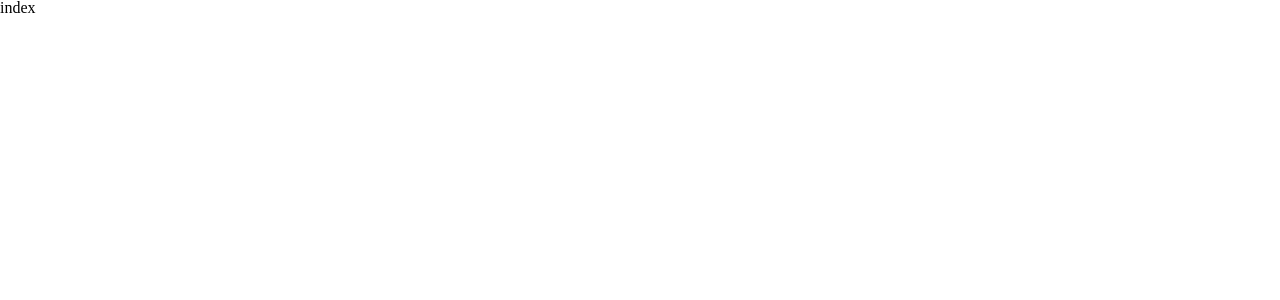
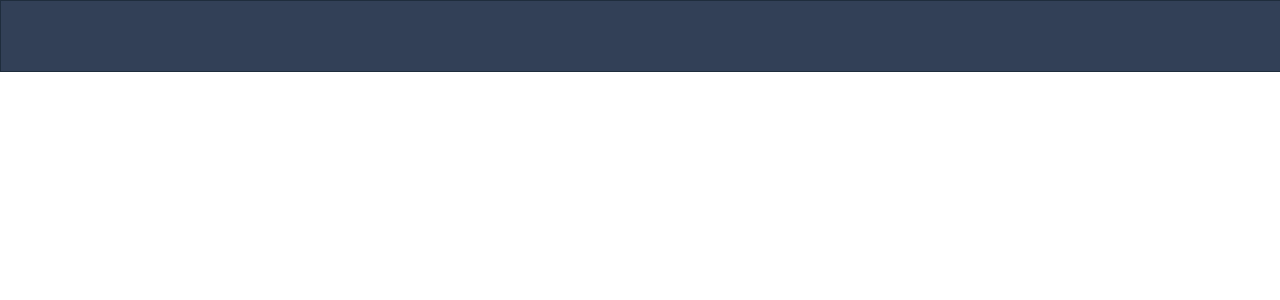
Before and after one commit to youwei997/nodejs-element-wuhaiyang, a Vue app in the folder frontend/: page /index in a window 1280 px wide. Shown: the top 300 px of the page. Built offline with nearby package versions, Linux system fonts and the light colour scheme; sample sign-in values are in the browser's storage.

Commit message:
新增HeadNav

```diff
--- /dev/null
+++ b/frontend/src/components/HeadNav.vue
@@ -0,0 +1,28 @@
+<template>
+    <div class="head-nav"></div>
+</template>
+
+<script>
+export default {
+    data() {
+        return {
+        }
+    },
+
+    components: {},
+
+    methods: {}
+}
+</script>
+
+<style scoped lang="scss">
+.head-nav {
+    width: 100%;
+    height: 60px;
+    min-width: 600px;
+    padding: 5px;
+    background: #324057;
+    color: #fff;
+    border: 1px solid #1f2d3d;
+}
+</style>
--- a/frontend/src/views/index.vue
+++ b/frontend/src/views/index.vue
@@ -1,15 +1,19 @@
 <template>
-    <div>index</div>
+    <div>
+        <HeadNav></HeadNav>
+    </div>
 </template>
 
 <script>
+import HeadNav from '@/components/HeadNav.vue'
 export default {
+    components: {
+        HeadNav
+    },
     data() {
         return {
         }
     },
-
-    components: {},
 
     methods: {}
 }
```
